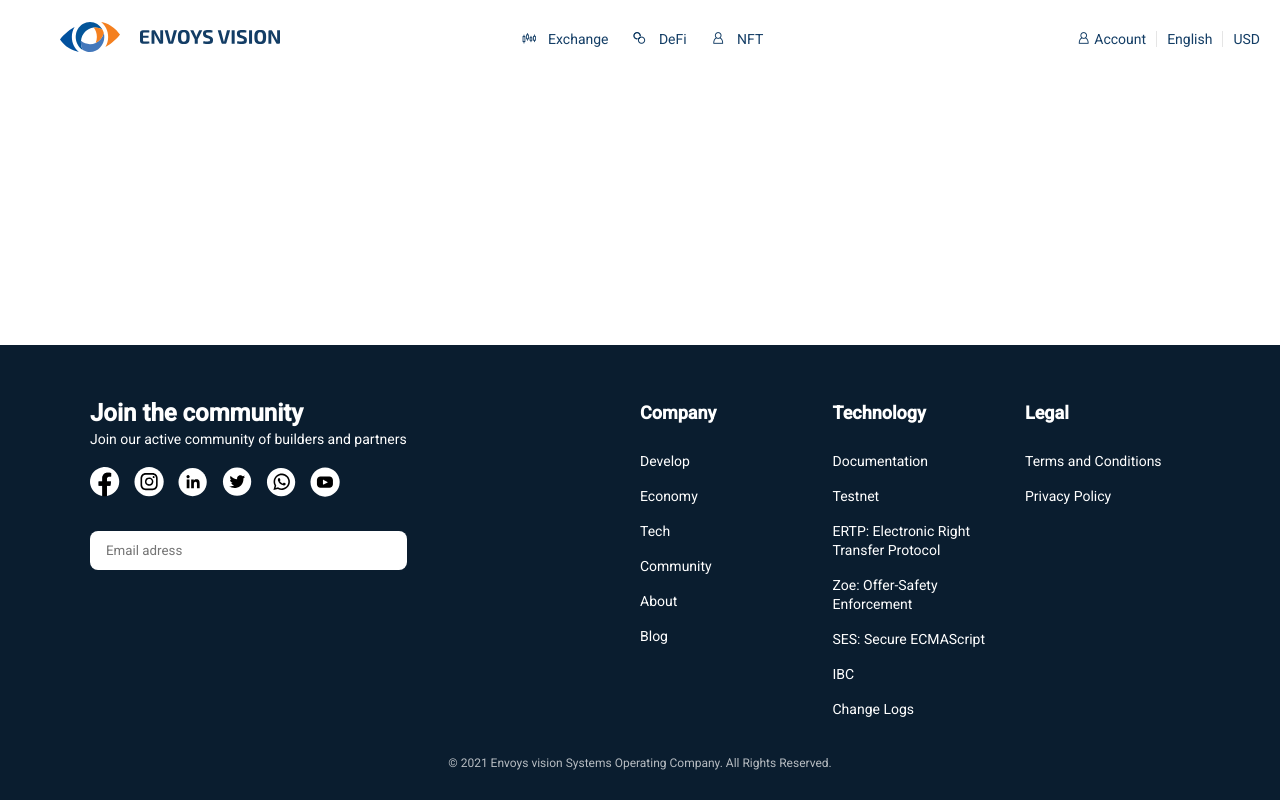
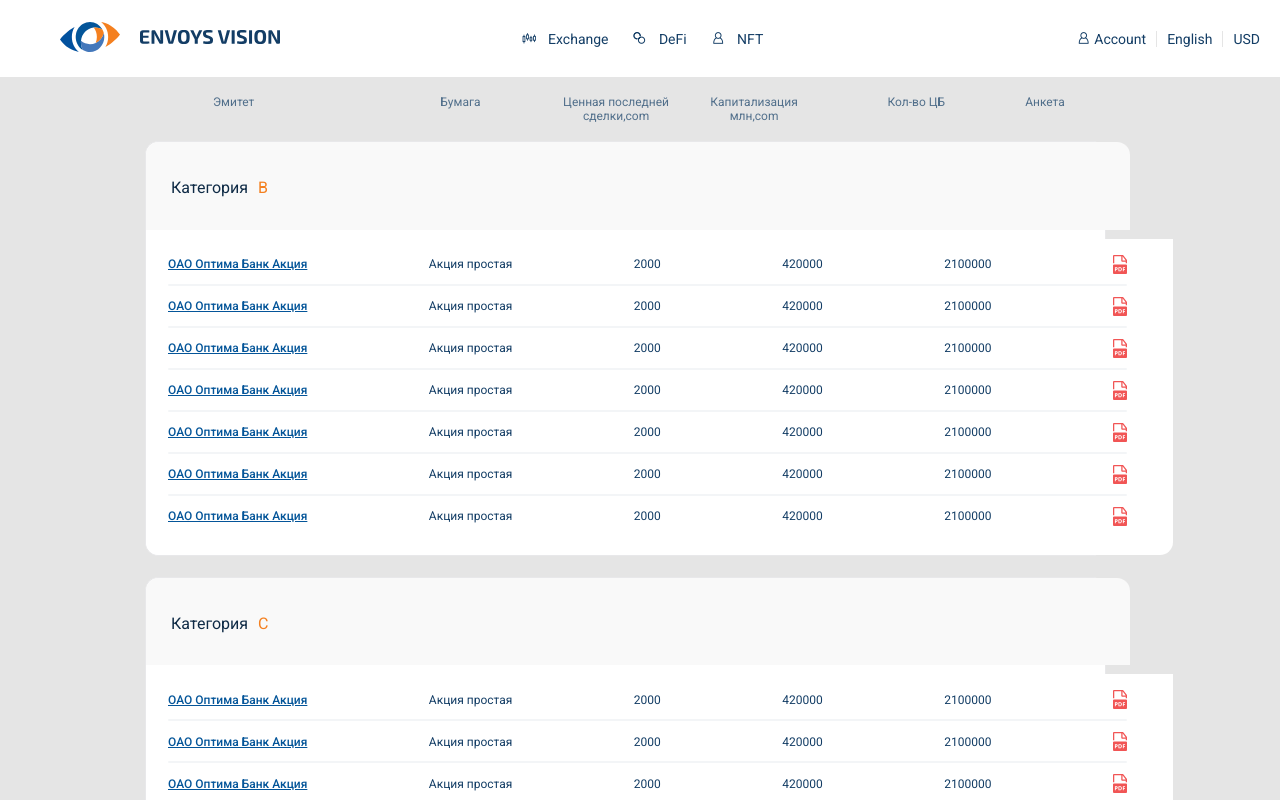
Before and after one commit to envoys-lab/envoys-main-page, a React (Create React App) app: page /listing in a window 1280 px wide. Built offline with nearby package versions, Linux system fonts and the light colour scheme.

Commit message:
add listing

```diff
--- a/src/App.tsx
+++ b/src/App.tsx
@@ -1,22 +1,24 @@
 import React from "react";
 import { Route, Routes } from "react-router";
 import './app.css';
-import About from "./components/About/About";
-import Banner from "./components/Banner/Banner";
 import Footer from "./components/Footer/Footer";
 import Header from "./components/Header/Header";
 import AllInfo from "./pages/allInfo/AllInfo";
 import Home from "./pages/home/Home";
+import Listing from "./components/Listing/Listing";
 
 const App: React.FC = () => {
   return (
     <>
       <Header />
       <div className="main">
-        <Routes>
-          <Route path="/" element={<Home/>} />
-          <Route path="/allinfo" element={<AllInfo/>} />
-        </Routes>
+        <div className="container">
+          <Routes>
+            <Route path="/" element={<Home/>} />
+            <Route path="/allinfo" element={<AllInfo/>} />
+            <Route path="/listing" element={<Listing/>} />
+          </Routes>
+        </div>
       </div>
       <div className="footer">
         <Footer />
--- /dev/null
+++ b/src/components/Listing/Listing.tsx
@@ -0,0 +1,163 @@
+import React, {FC} from 'react';
+import pdfIco from '../../assets/images/sv.svg'
+import LisingHeader from "./lisingHeader";
+import styled from "styled-components";
+import { Link } from 'react-router-dom';
+
+const Wrapper = styled.div`
+  max-width: 959px;
+  border: 1px solid  #E8E8EA;
+  border-radius: 13px;
+  background: white;
+  margin-bottom: 21px;
+`
+
+const Heading = styled.div`
+  padding: 23px 0 19px 25px;
+  background:  #F9F9F9;
+  width: 100%;
+  border-radius: 13px 13px 0 0 ;
+  margin-bottom: 9px;
+`
+
+const HeadingTitle = styled.h2`
+  font-style: normal;
+  font-weight: normal;
+  font-size: 16px;
+  line-height: 19px;
+  display: flex;
+  align-items: center;
+
+  /* Dark clear */
+
+  color: #0F2B46;
+`
+
+const BanksWrapper = styled.div`
+  width: 100%;
+  padding: 0 46px 22px 22px;
+  background: white;
+  border-radius:0 0 13px 13px;
+`
+const BankName = styled(Link)`
+  font-style: normal;
+  font-weight: 500;
+  font-size: 12px;
+  line-height: 14px;
+  display: flex;
+  align-items: center;
+  text-decoration-line: underline;
+
+  color: #045599;
+`
+
+const BankItem = styled.div`
+  display: flex;
+  align-items: center;
+  justify-content: space-between;
+  padding: 16px 0 7px 0;
+  position: relative;
+  &:last-child{
+    &:after{
+      display: none;
+    }
+  }
+  &:after{
+    position: absolute;
+    content: '';
+    background: #133D65;
+    height: 2px;
+    border-radius: 4px;
+    width: 100%;
+    top:45px;
+    opacity: 0.05;
+    &:last-child{
+      background: #000;
+    }
+  }
+`
+
+const PriceItems = styled.span`
+  font-style: normal;
+  font-weight: normal;
+  font-size: 12px;
+  line-height: 14px;
+  color: #133D65;
+`
+
+const Border = styled.div`
+ border: 1px solid  #F9F9F9;
+  border-radius: 13px;
+`
+
+
+
+const Listing : FC = () => {
+    const categoryB = [
+        {name: 'OAO Оптима Банк Акция', paper: 'Акция простая', lastPrice: 2000, capitalization: 420000, quantity: 2100000, sv: pdfIco},
+        {name: 'OAO Оптима Банк Акция', paper: 'Акция простая', lastPrice: 2000, capitalization: 420000, quantity: 2100000, sv: pdfIco},
+        {name: 'OAO Оптима Банк Акция', paper: 'Акция простая', lastPrice: 2000, capitalization: 420000, quantity: 2100000, sv: pdfIco},
+        {name: 'OAO Оптима Банк Акция', paper: 'Акция простая', lastPrice: 2000, capitalization: 420000, quantity: 2100000, sv: pdfIco},
+        {name: 'OAO Оптима Банк Акция', paper: 'Акция простая', lastPrice: 2000, capitalization: 420000, quantity: 2100000, sv: pdfIco},
+        {name: 'OAO Оптима Банк Акция', paper: 'Акция простая', lastPrice: 2000, capitalization: 420000, quantity: 2100000, sv: pdfIco},
+        {name: 'OAO Оптима Банк Акция', paper: 'Акция простая', lastPrice: 2000, capitalization: 420000, quantity: 2100000, sv: pdfIco}
+    ]
+    const categoryC = [
+        {name: 'OAO Оптима Банк Акция', paper: 'Акция простая', lastPrice: 2000, capitalization: 420000, quantity: 2100000, sv: pdfIco},
+        {name: 'OAO Оптима Банк Акция', paper: 'Акция простая', lastPrice: 2000, capitalization: 420000, quantity: 2100000, sv: pdfIco},
+        {name: 'OAO Оптима Банк Акция', paper: 'Акция простая', lastPrice: 2000, capitalization: 420000, quantity: 2100000, sv: pdfIco},
+        {name: 'OAO Оптима Банк Акция', paper: 'Акция простая', lastPrice: 2000, capitalization: 420000, quantity: 2100000, sv: pdfIco},
+        {name: 'OAO Оптима Банк Акция', paper: 'Акция простая', lastPrice: 2000, capitalization: 420000, quantity: 2100000, sv: pdfIco},
+        {name: 'OAO Оптима Банк Акция', paper: 'Акция простая', lastPrice: 2000, capitalization: 420000, quantity: 2100000, sv: pdfIco},
+        {name: 'OAO Оптима Банк Акция', paper: 'Акция простая', lastPrice: 2000, capitalization: 420000, quantity: 2100000, sv: pdfIco}
+    ]
+    return (
+            <>
+                <LisingHeader/>
+                <Wrapper>
+                    <Heading>
+                        <HeadingTitle>Категория <span style={{color: '#F48020', marginLeft: '10px'}}> B</span></HeadingTitle>
+                    </Heading>
+                    <BanksWrapper>
+                        {
+                            categoryB.map((el, idx) =>(
+                                    <BankItem>
+                                        <BankName to='/allinfo'>{el.name}</BankName>
+                                        <PriceItems>{el.paper}</PriceItems>
+                                        <PriceItems>{el.lastPrice}</PriceItems>
+                                        <PriceItems>{el.capitalization}</PriceItems>
+                                        <PriceItems>{el.quantity}</PriceItems>
+                                        <img src={el.sv} alt=""/>
+                                    </BankItem>
+                                )
+                            )
+                        }
+                    </BanksWrapper>
+
+                </Wrapper>
+                <Wrapper>
+                    <Heading>
+                        <HeadingTitle>Категория <span style={{color: '#F48020', marginLeft: '10px'}}>C</span></HeadingTitle>
+                    </Heading>
+                    <BanksWrapper>
+                        {
+                            categoryC.map((el, idx) =>(
+                                    <BankItem>
+                                        <BankName to='/allinfo'>{el.name}</BankName>
+                                        <PriceItems>{el.paper}</PriceItems>
+                                        <PriceItems>{el.lastPrice}</PriceItems>
+                                        <PriceItems>{el.capitalization}</PriceItems>
+                                        <PriceItems>{el.quantity}</PriceItems>
+                                        <img src={el.sv} alt=""/>
+                                    </BankItem>
+                                )
+                            )
+                        }
+                    </BanksWrapper>
+
+                </Wrapper>
+            </>
+    );
+};
+
+export default Listing;
--- /dev/null
+++ b/src/components/Listing/lisingHeader.tsx
@@ -0,0 +1,50 @@
+import React from 'react';
+import styled from "styled-components";
+
+const Header = styled.header`
+  max-width: 959px;
+  background:transparent;
+  padding: 18px 0 18px 68px;
+  display: flex;
+
+`
+
+const HeaderItem = styled.div`
+  font-style: normal;
+  font-size: 12px;
+  line-height: 14px;
+  /* identical to box height */
+  text-align: center;
+  color: rgba(19, 61, 101, 0.7);
+  max-width: 133px;
+  &:first-child{
+    margin-right: 186px;
+  }
+  &:nth-child(2){
+    margin-right: 69px;
+  }
+  &:nth-child(3){
+    margin-right: 5px;
+  }
+  &:nth-child(4){
+    margin-right: 67px;
+  }
+  &:nth-child(5){
+    margin-right: 80px;
+  }
+`
+
+const LisingHeader = () => {
+    const headerItem = ['Эмитет', 'Бумага','Ценная последней сделки,com','Капитализация млн,com','Кол-во ЦБ','Анкета']
+    return (
+        <Header>
+            {
+                headerItem.map((el , idx) =>
+                <HeaderItem key={idx}>{el}</HeaderItem>
+                )
+            }
+        </Header>
+    );
+};
+
+export default LisingHeader;
--- a/src/components/allInfoC/AllInfoList.tsx
+++ b/src/components/allInfoC/AllInfoList.tsx
@@ -1,5 +1,4 @@
 import React from 'react'
-import { AllInfoWrap } from '../../pages/allInfo/AllInfoStyle'
 import { Flex } from '../Banner/StyledComponents'
 import AllInfoListItem from './AllInfoListItem'
 import AllInfoListItem2 from './AllInfoListItem2'
--- a/src/components/allInfoC/AllInfoTop.tsx
+++ b/src/components/allInfoC/AllInfoTop.tsx
@@ -1,14 +1,17 @@
 import React from 'react'
 import { AllInfoImg, AllinfoImgWrap, AllInfoTopTitle, AllInfoTopWrap } from './AllInfoStyledComponents'
 import back from '../../assets/images/Back.svg'
+import { NavLink } from 'react-router-dom'
 
 
 function AllInfoTop() {
     return (
         <AllInfoTopWrap>
-            <AllinfoImgWrap>
-                <AllInfoImg src={back}/>
-            </AllinfoImgWrap>
+            <NavLink to='/listing'>
+                <AllinfoImgWrap>
+                    <AllInfoImg src={back}/>
+                </AllinfoImgWrap>
+            </NavLink>
 
             <AllInfoTopTitle>Общая информация</AllInfoTopTitle>
             <AllInfoTopTitle>Раскрытие информации</AllInfoTopTitle>
--- a/src/index.tsx
+++ b/src/index.tsx
@@ -24,11 +24,17 @@ const GlobalStyle = createGlobalStyle`
   }
 .main {
 	flex: 1 0 auto;
+  background: #E5E5E5;
 }
 .footer {
 	flex: 0 0 auto;
 }
   }
+.container{
+  max-width: 990px;
+  padding: 0 15px;
+  margin: 0 auto;
+}
 `;
 
 ReactDOM.render(
--- a/src/pages/allInfo/AllInfo.tsx
+++ b/src/pages/allInfo/AllInfo.tsx
@@ -1,17 +1,13 @@
 import React from 'react'
 import AllInfoList from '../../components/allInfoC/AllInfoList'
 import AllInfoTop from '../../components/allInfoC/AllInfoTop'
-import { Container } from './AllInfoStyle'
-import { AllInfoWrap } from './AllInfoStyle'
 
 const AllInfo:React.FC = () => {
     return (
-        <AllInfoWrap>
-            <Container>
-                <AllInfoTop/>
-                <AllInfoList/>
-            </Container>
-        </AllInfoWrap>
+        <>
+            <AllInfoTop/>
+            <AllInfoList/>
+        </>
     )
 }
 
--- a/src/pages/allInfo/AllInfoStyle.tsx
+++ /dev/null
@@ -1,12 +0,0 @@
-import React from 'react'
-import styled from 'styled-components'
-
-export const Container = styled.div`
-    max-width: 1300px;
-    margin: 0 auto;
-    padding: 10px;
-`
-
-export const AllInfoWrap = styled.div`
-    background: #E5E5E5;
-`
```
Also changed, not shown: src/assets/images/sv.svg (added).
